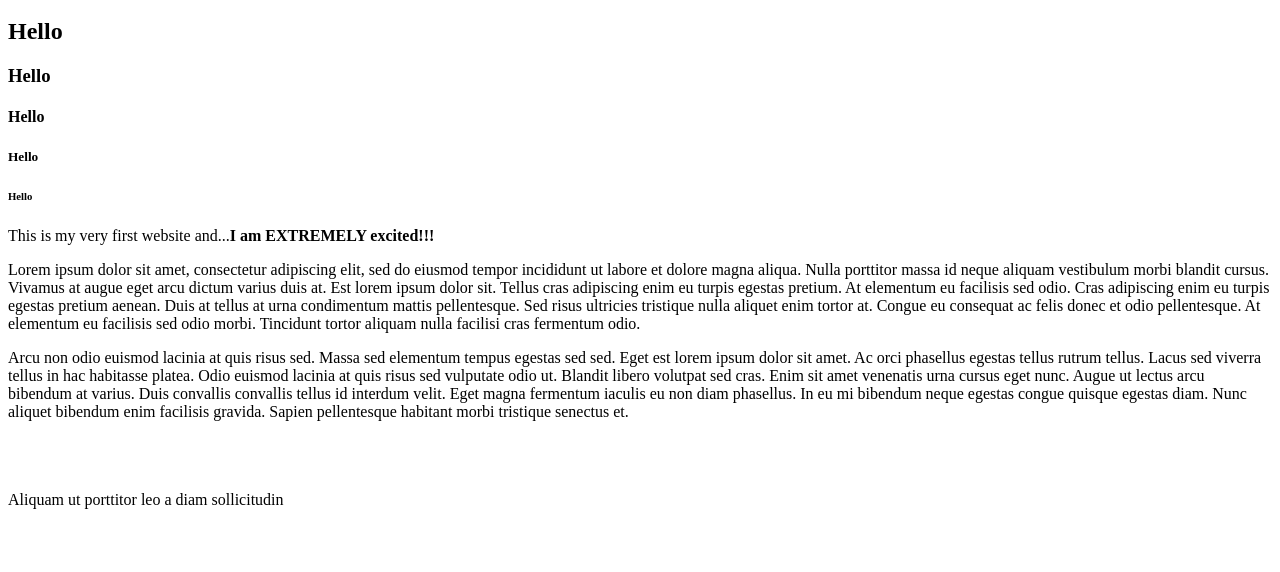
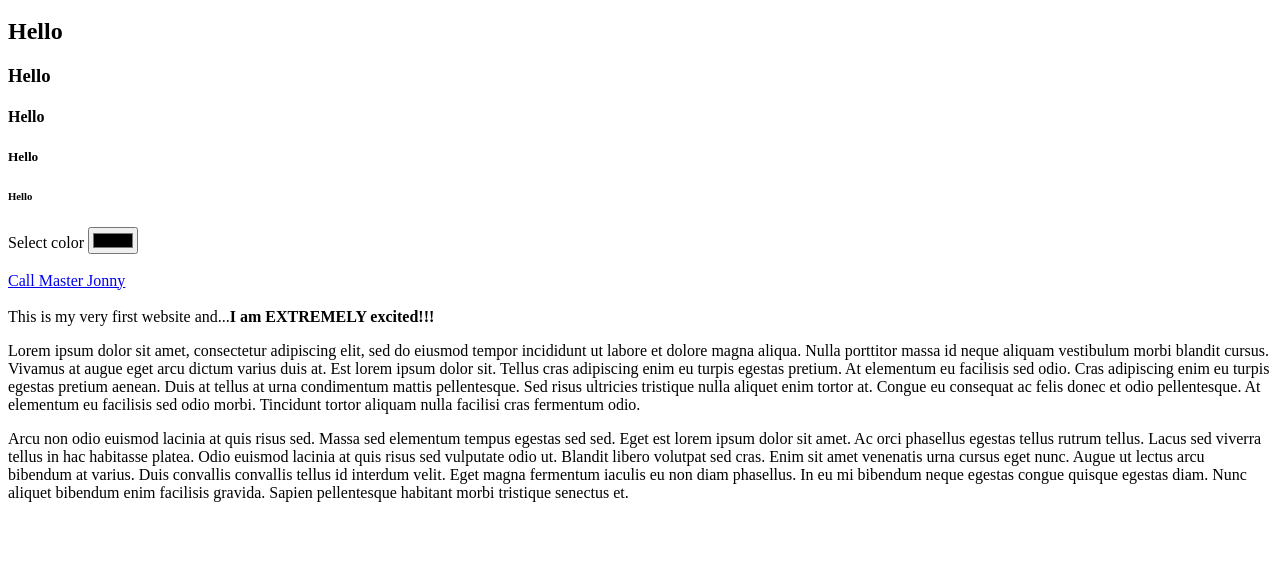
Before and after one commit to Adorams49/Adorams49, a plain HTML site: page index.html in a window 1280 px wide. Shown: the part 194-766 px from the top of the page. Drawn offline with Linux system fonts and the light colour scheme.

Commit message:
Color Picker

```diff
--- a/index.html
+++ b/index.html
@@ -19,6 +19,15 @@
         <h4>Hello</h4>
         <h5>Hello</h5>
         <h6>Hello</h6>
+
+        <label for = "setcolor">Select color</label>
+            <input type = "color" id = "setcolor">
+
+        <br><br>
+
+        <a href="tel:7865872932"> Call Master Jonny</a>
+
+        <br><br>
 
         This is my very first website and...<b>I am EXTREMELY excited!!!</b>
 
```
